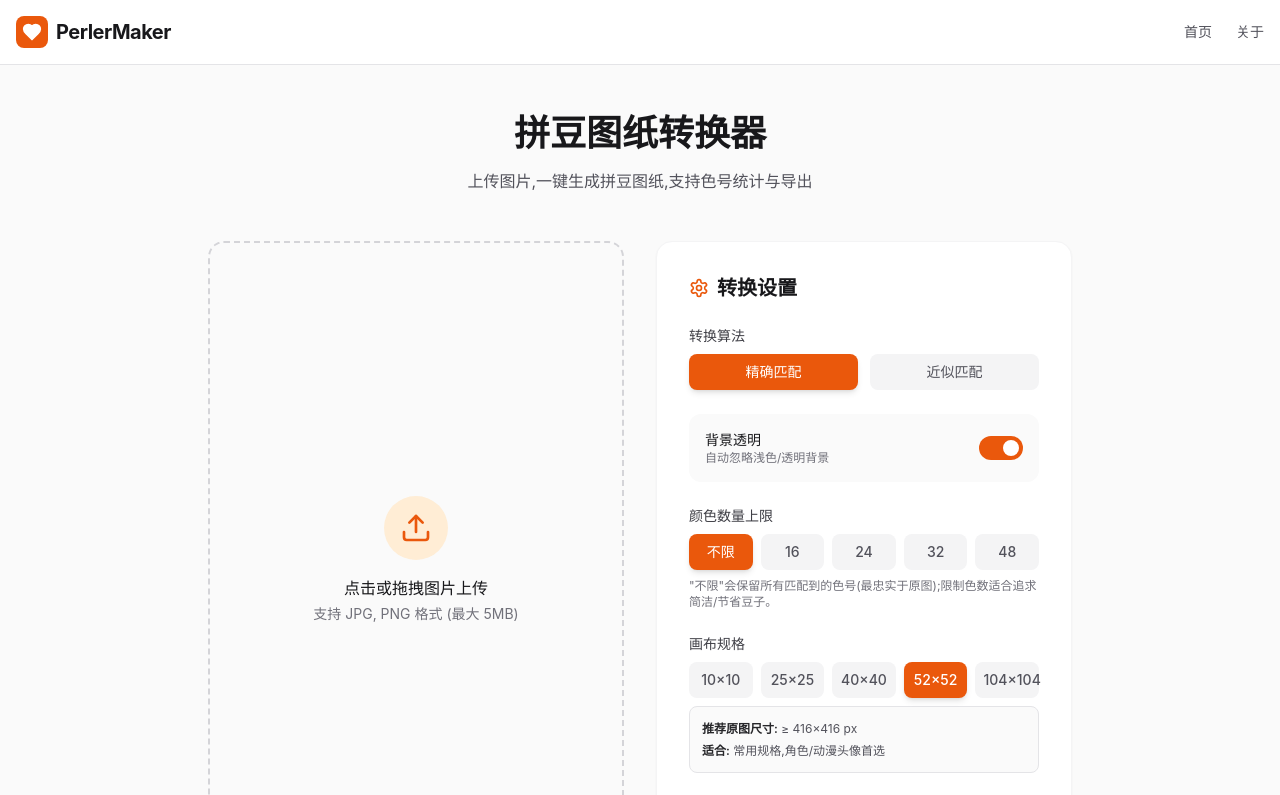
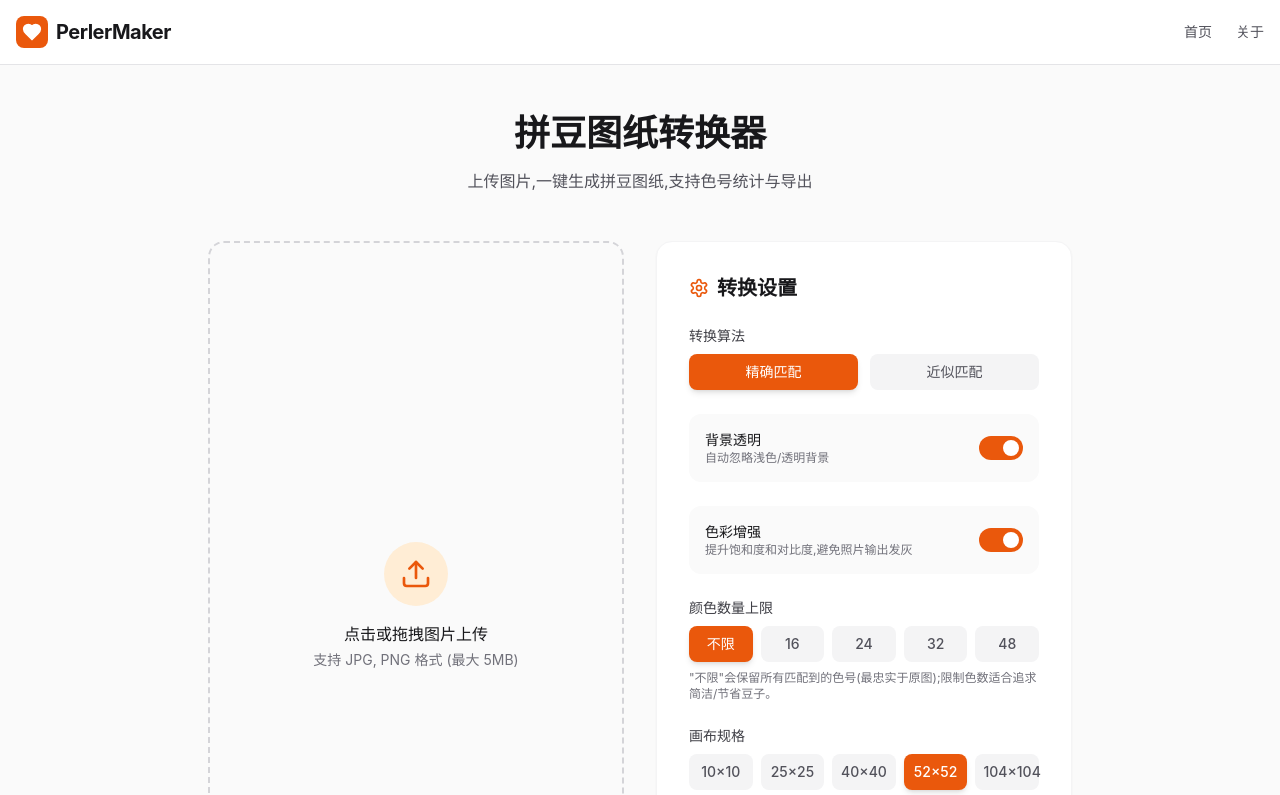
Before and after one commit to lioi-coder/perler-bead-converter, a React (Vite) app: page / in a window 1280 px wide. Shown: the top 795 px of the page. Built offline with nearby package versions, Linux system fonts and the light colour scheme.

Commit message:
fix: 色彩增强

```diff
--- a/src/pages/Home.tsx
+++ b/src/pages/Home.tsx
@@ -210,6 +210,25 @@ const Home: React.FC = () => {
               </button>
             </div>
 
+            <div className="flex items-center justify-between p-4 bg-zinc-50 rounded-xl">
+              <div>
+                <p className="text-sm font-medium text-zinc-900">色彩增强</p>
+                <p className="text-xs text-zinc-500">提升饱和度和对比度,避免照片输出发灰</p>
+              </div>
+              <button
+                onClick={() => setOptions({ enhance: !options.enhance })}
+                className={cn(
+                  "relative inline-flex h-6 w-11 items-center rounded-full transition-colors focus:outline-none",
+                  options.enhance ? "bg-orange-600" : "bg-zinc-300"
+                )}
+              >
+                <span className={cn(
+                  "inline-block h-4 w-4 transform rounded-full bg-white transition-transform",
+                  options.enhance ? "translate-x-6" : "translate-x-1"
+                )} />
+              </button>
+            </div>
+
             <div>
               <label className="block text-sm font-medium text-zinc-700 mb-2">颜色数量上限</label>
               <div className="grid grid-cols-5 gap-2">
--- a/src/pages/Preview.tsx
+++ b/src/pages/Preview.tsx
@@ -114,11 +114,11 @@ const Preview: React.FC = () => {
     }
     ctx.stroke();
 
-    // Major gridlines (every 10 cells) and outer border
+    // Major gridlines (every 5 cells) and outer border
     ctx.strokeStyle = '#1f2937';
     ctx.lineWidth = 1.5;
     ctx.beginPath();
-    for (let i = 0; i <= gridSize; i += 10) {
+    for (let i = 0; i <= gridSize; i += 5) {
       const p = AXIS_MARGIN + i * cellSize + 0.5;
       ctx.moveTo(AXIS_MARGIN, p);
       ctx.lineTo(AXIS_MARGIN + chartPx, p);
--- a/src/store/useStore.ts
+++ b/src/store/useStore.ts
@@ -24,6 +24,7 @@ const initialOptions: ConversionOptions = {
   transparency: true,
   gridSize: 52,
   maxColors: 0, // 0 = unlimited (faithful colors)
+  enhance: true, // recommended for photos to avoid washed-out grays
 };
 
 export const useStore = create<AppStore>((set, get) => ({
@@ -79,6 +80,7 @@ export const useStore = create<AppStore>((set, get) => ({
         transparency: options.transparency,
         algorithm: options.algorithm,
         maxColors: options.maxColors,
+        enhance: options.enhance,
       });
       set({ grid, colorStats: stats, isProcessing: false });
     } catch (error) {
--- a/src/types/index.ts
+++ b/src/types/index.ts
@@ -15,6 +15,7 @@ export interface ConversionOptions {
   transparency: boolean;
   gridSize: number; // 52
   maxColors: number; // 0 = unlimited
+  enhance: boolean; // saturation+contrast boost before quantization
 }
 
 export interface ProjectState {
--- a/src/utils/color-matcher.ts
+++ b/src/utils/color-matcher.ts
@@ -241,10 +241,12 @@ export const processImage = async (
     algorithm: 'precise' | 'approximate';
     maxColors?: number;
     alphaThreshold?: number;
+    enhance?: boolean;
   } = { transparency: true, algorithm: 'precise' }
 ): Promise<{ grid: string[][], stats: ColorStats[] }> => {
   const alphaThreshold = options.alphaThreshold ?? 128;
   const maxColors = options.maxColors ?? 0; // 0 ⇒ unlimited
+  const enhance = options.enhance ?? false;
 
   return new Promise((resolve, reject) => {
     const img = new Image();
@@ -264,6 +266,15 @@ export const processImage = async (
       // @ts-ignore - imageSmoothingQuality is supported in modern browsers
       ctx.imageSmoothingQuality = 'high';
 
+      // Optional gentle saturation+contrast boost. Helps photo input where
+      // subtle off-whites would otherwise quantize to a noisy mass of nearly
+      // identical pale grays. Browsers (Chrome/Firefox/Safari ≥ 18) all
+      // support ctx.filter; if not, this is a silent no-op.
+      if (enhance) {
+        // @ts-ignore - filter is widely supported on 2D contexts
+        ctx.filter = 'saturate(1.3) contrast(1.1)';
+      }
+
       // Cover-fit: preserve aspect ratio, crop to square (matches user's mental
       // model that the chart is square; padding would waste beads).
       const srcSize = Math.min(img.width, img.height);
@@ -271,6 +282,10 @@ export const processImage = async (
       const sy = (img.height - srcSize) / 2;
       ctx.clearRect(0, 0, gridSize, gridSize);
       ctx.drawImage(img, sx, sy, srcSize, srcSize, 0, 0, gridSize, gridSize);
+
+      // Reset filter so it doesn't leak into any subsequent canvas usage.
+      // @ts-ignore
+      ctx.filter = 'none';
 
       const { data } = ctx.getImageData(0, 0, gridSize, gridSize);
 
```
